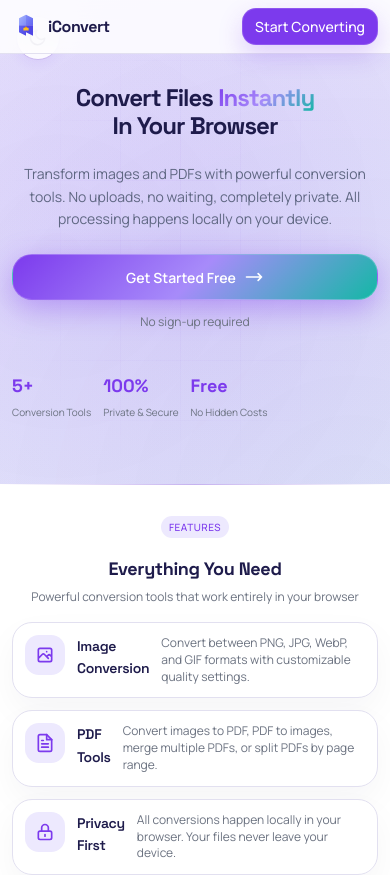
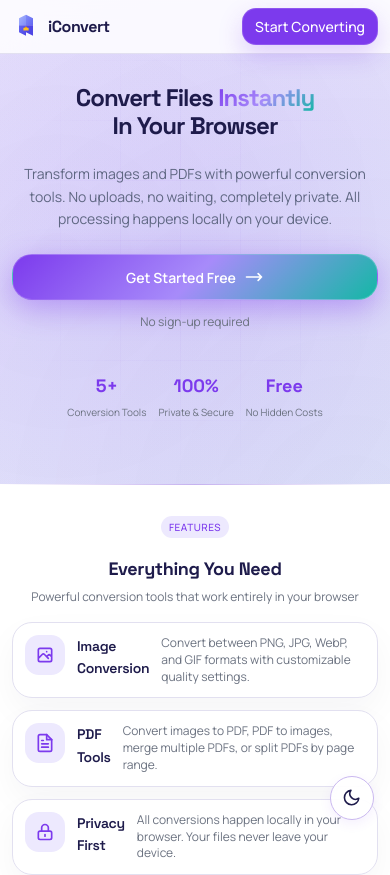
Before and after one commit to ImmaculateEben/iConvert, a Next.js app: page / in a window 390 px wide. Shown: the top 875 px of the page. Built offline with nearby package versions, Linux system fonts and the light colour scheme.

Commit message:
Update page styles

```diff
--- a/app/page.module.css
+++ b/app/page.module.css
@@ -101,9 +101,10 @@
 /* Theme Toggle */
 .themeToggle {
   position: fixed;
-  top: var(--space-4);
-  left: var(--space-4);
-  right: auto;
+  bottom: var(--space-6);
+  right: var(--space-4);
+  top: auto;
+  left: auto;
   width: 44px;
   height: 44px;
   border-radius: var(--radius-full);
@@ -119,10 +120,11 @@
   color: var(--color-text);
 }
 
-/* Keep theme toggle on right for larger screens */
+/* Move theme toggle to top-right for larger screens */
 @media (min-width: 768px) {
   .themeToggle {
-    left: auto;
+    top: var(--space-4);
+    bottom: auto;
     right: var(--space-4);
   }
 }
@@ -3135,6 +3137,17 @@
   transform: translateX(2px);
   color: var(--color-primary);
   border-color: color-mix(in srgb, var(--color-primary) 40%, var(--color-border));
+}
+
+/* Mobile layout for hero (<768px) */
+@media (max-width: 767px) {
+  .heroStats {
+    justify-content: center;
+  }
+
+  .heroStat {
+    align-items: center;
+  }
 }
 
 /* Tablet layout for hero (between 768-1024px) */
```
